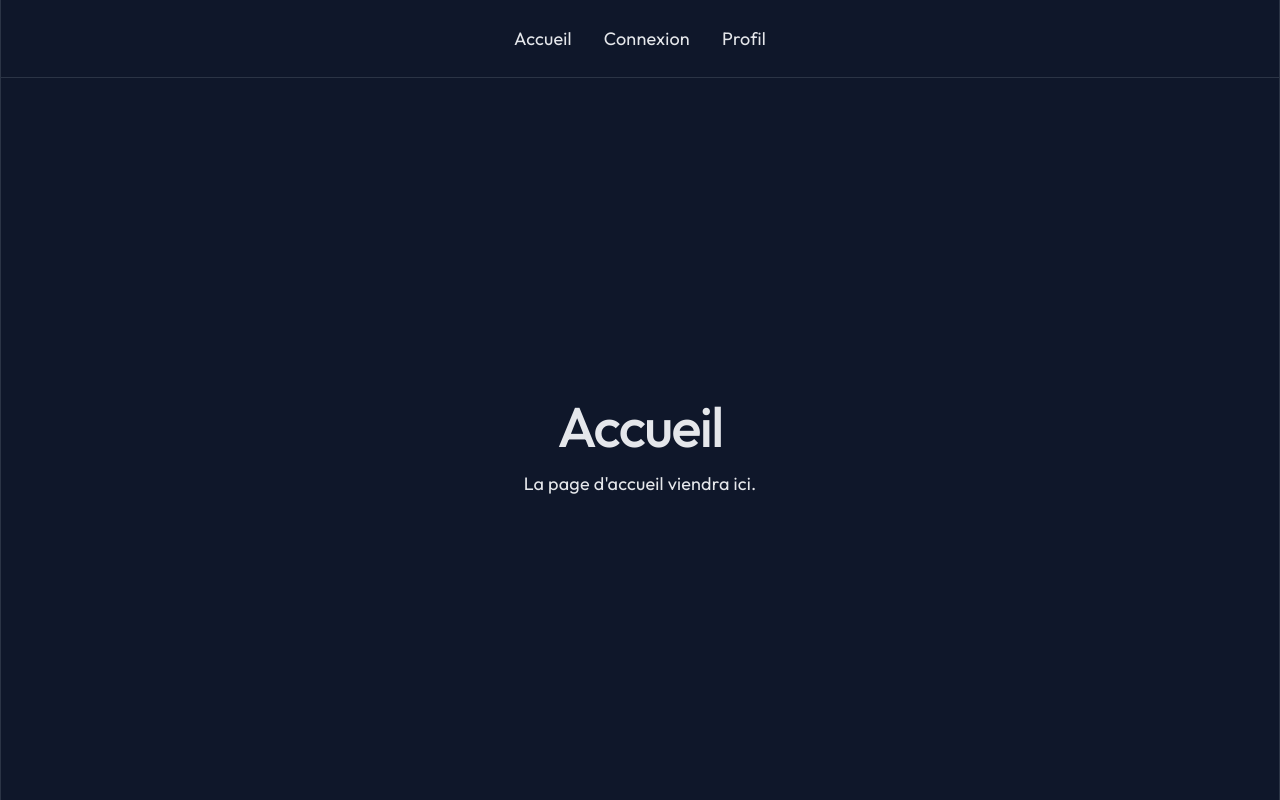
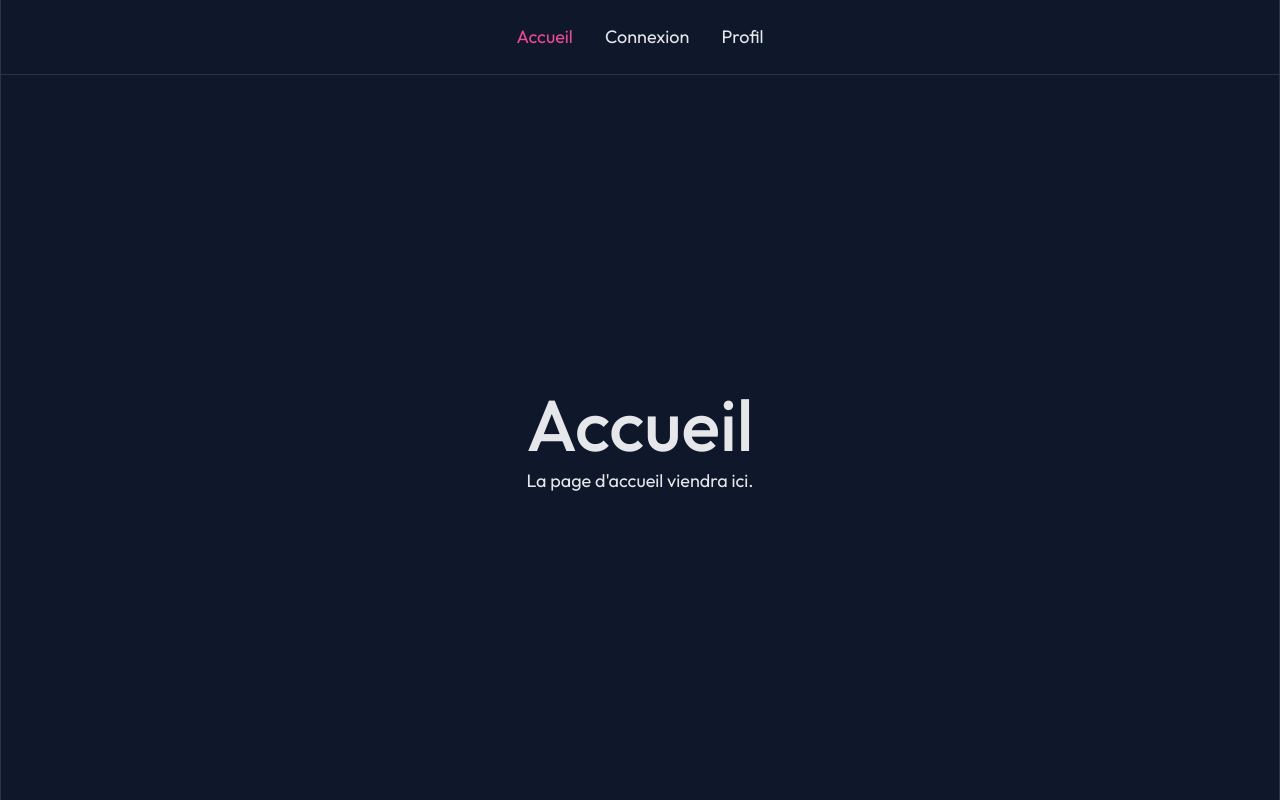
Before and after one commit to NiicoSnow/TFE, a React (Vite) app: page / in a window 1280 px wide. Built offline with nearby package versions, Linux system fonts and the light colour scheme; no server answers.

Commit message:
clearing template + adjusting size h + p

```diff
--- a/src/App.css
+++ b/src/App.css
@@ -15,66 +15,7 @@
 
 .main-nav a:hover,
 .main-nav a.active {
-  color: var(--text-h);
-  background: var(--social-bg);
-}
-
-.counter {
-  font-size: 16px;
-  padding: 5px 10px;
-  border-radius: 5px;
   color: var(--accent);
-  background: var(--accent-bg);
-  border: 2px solid transparent;
-  transition: border-color 0.3s;
-  margin-bottom: 24px;
-
-  &:hover {
-    border-color: var(--accent-border);
-  }
-  &:focus-visible {
-    outline: 2px solid var(--accent);
-    outline-offset: 2px;
-  }
-}
-
-.hero {
-  position: relative;
-
-  .base,
-  .framework,
-  .vite {
-    inset-inline: 0;
-    margin: 0 auto;
-  }
-
-  .base {
-    width: 170px;
-    position: relative;
-    z-index: 0;
-  }
-
-  .framework,
-  .vite {
-    position: absolute;
-  }
-
-  .framework {
-    z-index: 1;
-    top: 34px;
-    height: 28px;
-    transform: perspective(2000px) rotateZ(300deg) rotateX(44deg) rotateY(39deg)
-      scale(1.4);
-  }
-
-  .vite {
-    z-index: 0;
-    top: 107px;
-    height: 26px;
-    width: auto;
-    transform: perspective(2000px) rotateZ(300deg) rotateX(40deg) rotateY(39deg)
-      scale(0.8);
-  }
 }
 
 .center {
--- a/src/index.css
+++ b/src/index.css
@@ -8,6 +8,7 @@
 
 :root {
   --text: #E5E7EB;
+  --text-secondary: #9CA3AF;
   --bg: #0F172A;
   --element-bg: #1E293B;
   --border: #6B728050; /* 50% d'opacité */
@@ -15,22 +16,18 @@
   --shadow:
     rgba(0, 0, 0, 0.1) 0 10px 15px -3px, rgba(0, 0, 0, 0.05) 0 4px 6px -2px;
 
-  --sans: 'Outfit', system-ui, 'Segoe UI', Roboto, sans-serif;
-  --heading: 'Outfit', system-ui, 'Segoe UI', Roboto, sans-serif;
+  --base: 'Outfit', system-ui, 'Segoe UI', Roboto, sans-serif;
+  --category: 'Oswald', system-ui, 'Segoe UI', Roboto, sans-serif;
 
-  font: 18px/140% var(--sans);
-  letter-spacing: 0.18px;
-  color-scheme: light dark;
   color: var(--text);
   background: var(--bg);
   font-synthesis: none;
   text-rendering: optimizeLegibility;
   -webkit-font-smoothing: antialiased;
   -moz-osx-font-smoothing: grayscale;
-
-  @media (max-width: 1024px) {
-    font-size: 16px;
-  }
+  font-size: 62.5%;
+  line-height: 1.2;
+  font-family: var(--base);
 }
 
 .root {
@@ -51,29 +48,56 @@ body {
 
 h1,
 h2 {
-  font-family: var(--heading);
   font-weight: 500;
   color: var(--text);
 }
 
 h1 {
-  font-size: 56px;
-  letter-spacing: -1.68px;
-  margin: 32px 0;
-  @media (max-width: 1024px) {
-    font-size: 36px;
-    margin: 20px 0;
+  font-size: 7.2rem;
+}
+h2 {
+  font-size: 5.1rem;
+}
+h3 {
+  font-size: 3.6rem;
+}
+
+h4 {
+  font-size: 2.5rem;
+}
+h5 {
+  font-size: 1.8rem;
+}
+
+p {
+  font-size: 1.8rem;
+  margin: 0;
+  line-height: 1.4;
+}
+
+a {
+  font-size: 1.8rem;
+}
+
+/* -------------------------------- */
+/* Responsive */
+/* -------------------------------- */
+
+@media (max-width: 1024px) {
+  h1 {
+    font-size: 5.1rem;
+  }
+  h2 {
+    font-size: 3.6rem;
+  }
+  h3 {
+    font-size: 2.5rem;
+  }
+
+  h4 {
+    font-size: 1.8rem;
+  }
+  h5 {
+    font-size: 1.2rem;
   }
 }
-h2 {
-  font-size: 24px;
-  line-height: 120%;
-  letter-spacing: -0.24px;
-  margin: 0 0 8px;
-  @media (max-width: 1024px) {
-    font-size: 20px;
-  }
-}
-p {
-  margin: 0;
-}
```
